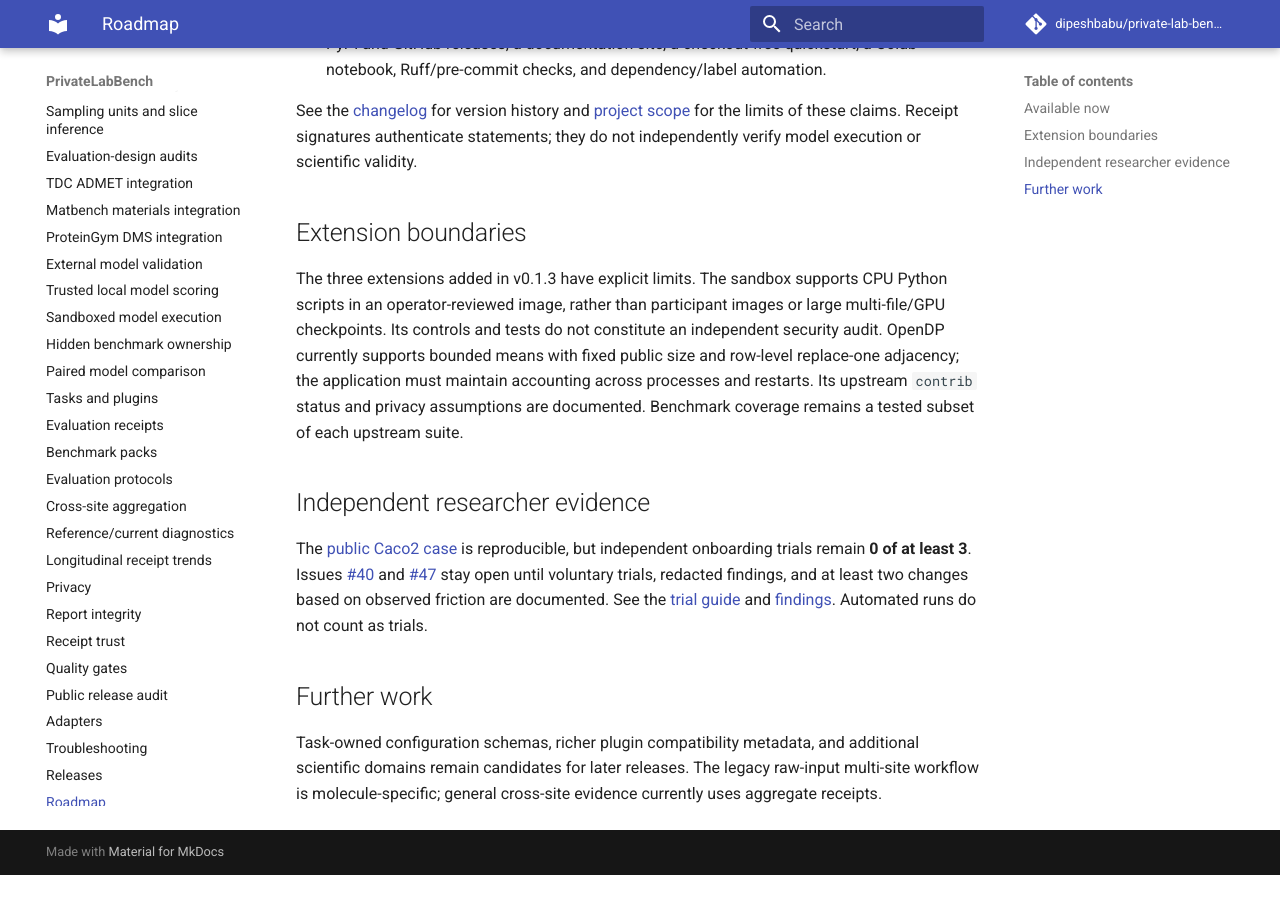
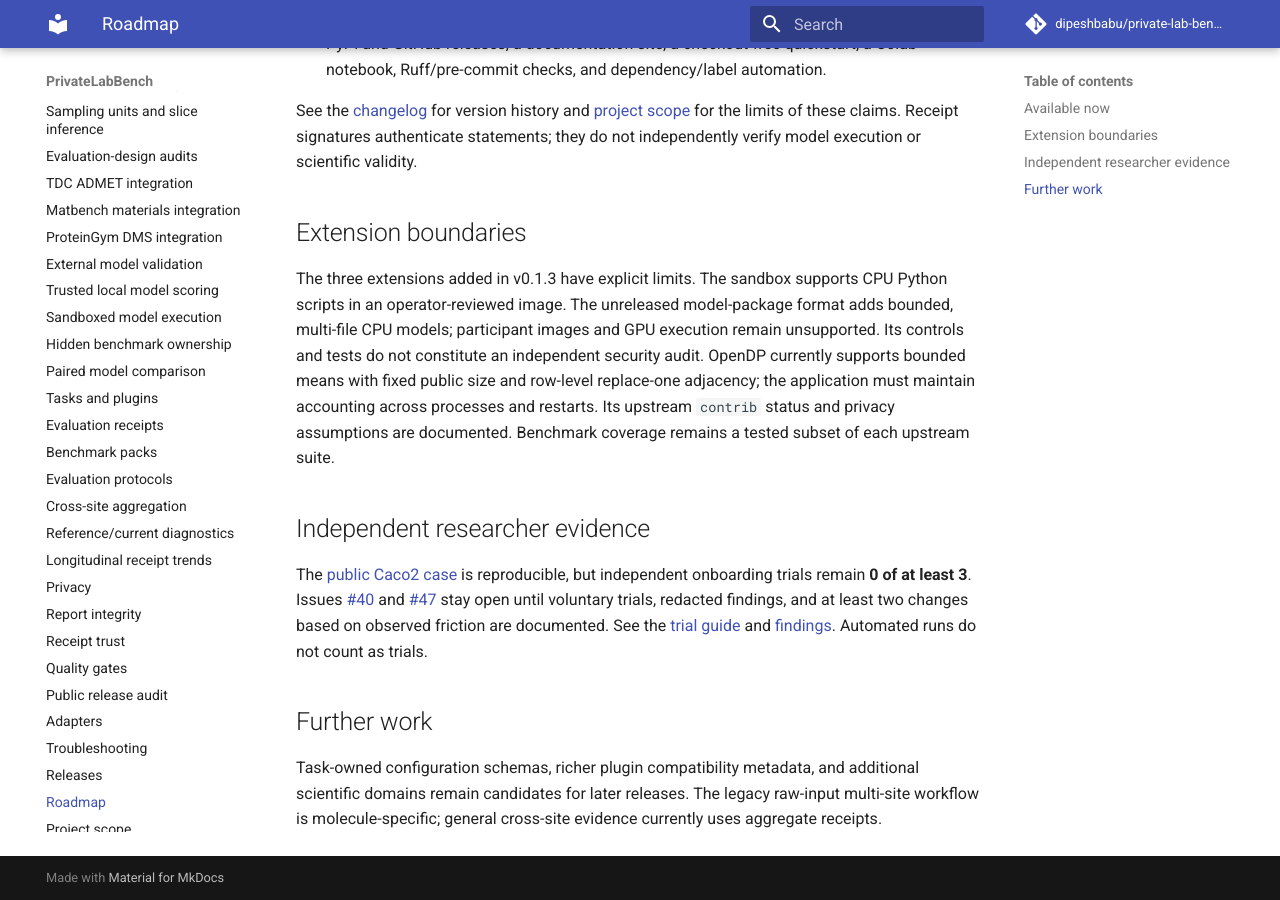
Before and after one commit to dipeshbabu/private-lab-bench, an MkDocs documentation site: the page built from docs/roadmap.md, in a window 1280 px wide and 900 px high, scrolled down 841 px. Built offline with MkDocs 1.6.1 and Material for MkDocs 9.7.7, drawn with Linux system fonts in a browser that asks for light colours; comment, search, counter and statistics services are not loaded; before the commit the page ends 1716 px from its top, so only the background shows below that.

Commit message:
docs: describe the unreleased CPU package boundary

```diff
--- a/docs/roadmap.md
+++ b/docs/roadmap.md
@@ -36,8 +36,9 @@ verify model execution or scientific validity.
 ## Extension boundaries
 
 The three extensions added in v0.1.3 have explicit limits. The sandbox supports
-CPU Python scripts in an operator-reviewed image, rather than participant images
-or large multi-file/GPU checkpoints. Its controls and tests do not constitute an
+CPU Python scripts in an operator-reviewed image. The unreleased model-package
+format adds bounded, multi-file CPU models; participant images and GPU execution
+remain unsupported. Its controls and tests do not constitute an
 independent security audit. OpenDP currently supports bounded means with fixed
 public size and row-level replace-one adjacency; the application must maintain
 accounting across processes and restarts. Its upstream `contrib` status and
```
Also changed, not shown: docs/sandbox.md (+1 -1 lines).
